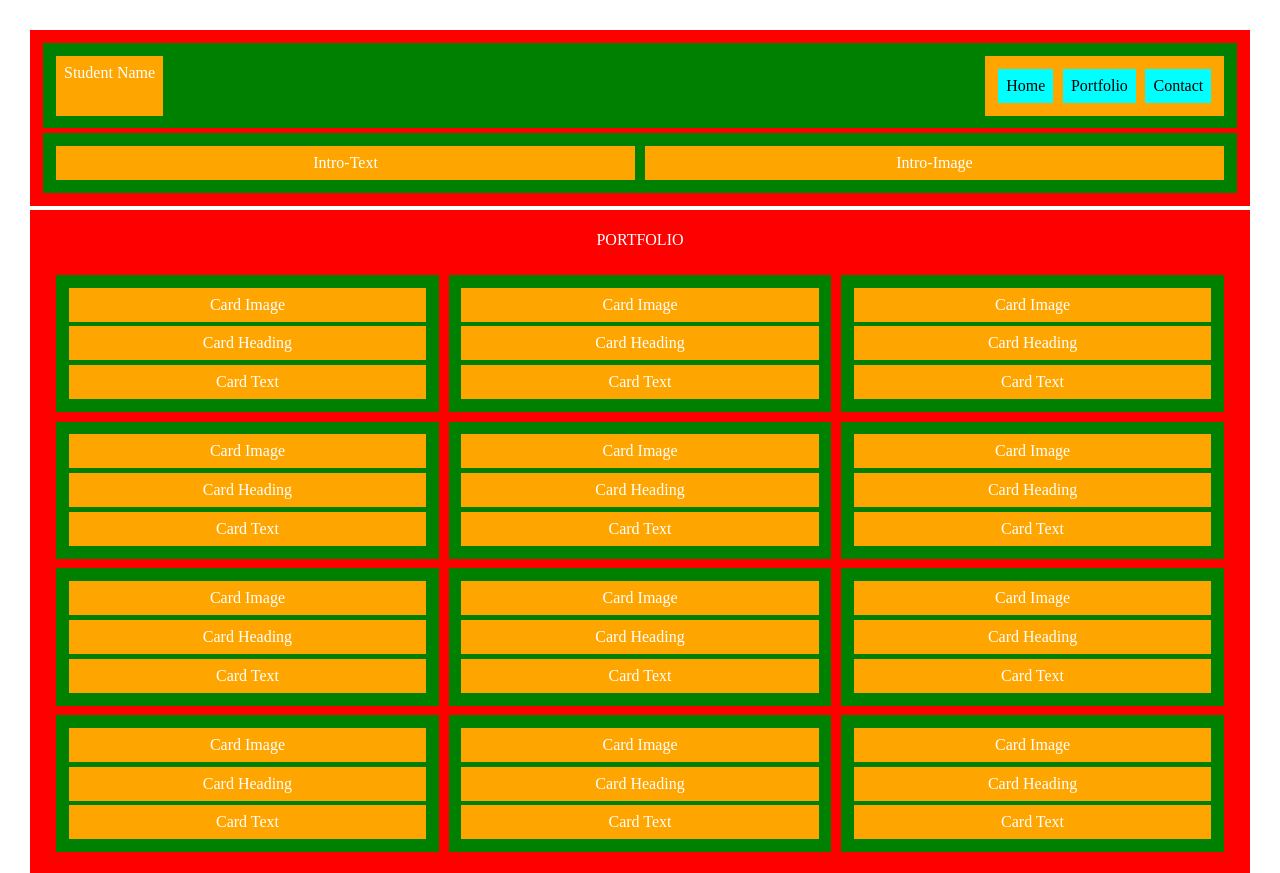
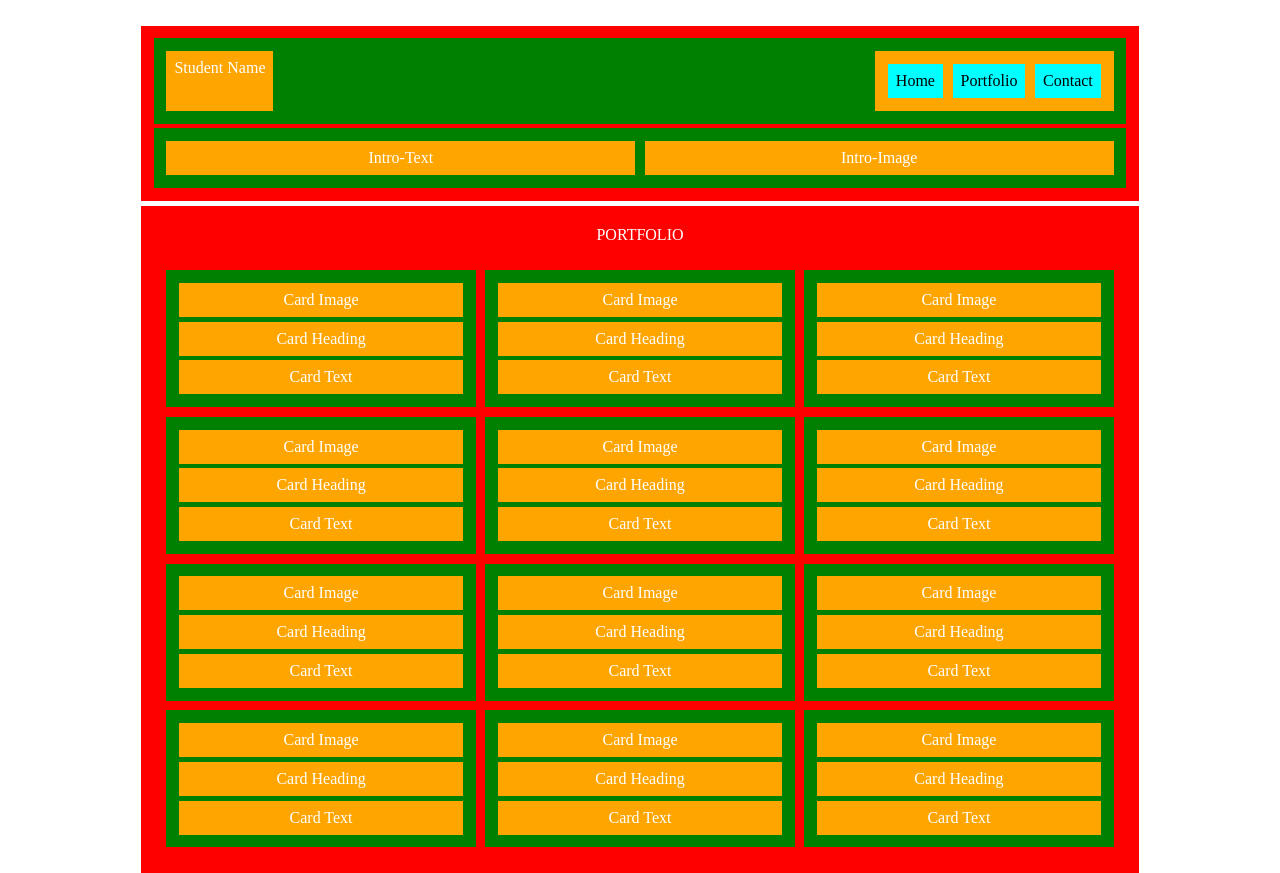
Before and after one commit to nkriedner/flexbox-practice, a plain HTML site: page index.html in a window 1280 px wide. Shown: the top 873 px of the page. Drawn offline with Linux system fonts and the light colour scheme.

Commit message:
Add desktop width view style

```diff
--- a/styles.css
+++ b/styles.css
@@ -2,8 +2,6 @@
   padding: 0.5rem;
   margin: 0.3rem;
   box-sizing: border-box;
-  /* min-height: 200px;  */
-  /* every element on the page becomes visible */
 }
 
 body {
@@ -14,11 +12,14 @@ body {
   /* to see the mobile view */
   /* width: 320px;  */
 
-  /* to see the tablet view */
+  /* to see mobile & tablet view */
   /* width: 768px; */
 
-  /* to center the mobile */
-  /* margin: auto;  */
+  /* to see mobile, tablet & desktop view */
+  width: 1024px;
+
+  /* to center the body */
+  margin: auto;
 }
 
 #home,
```
